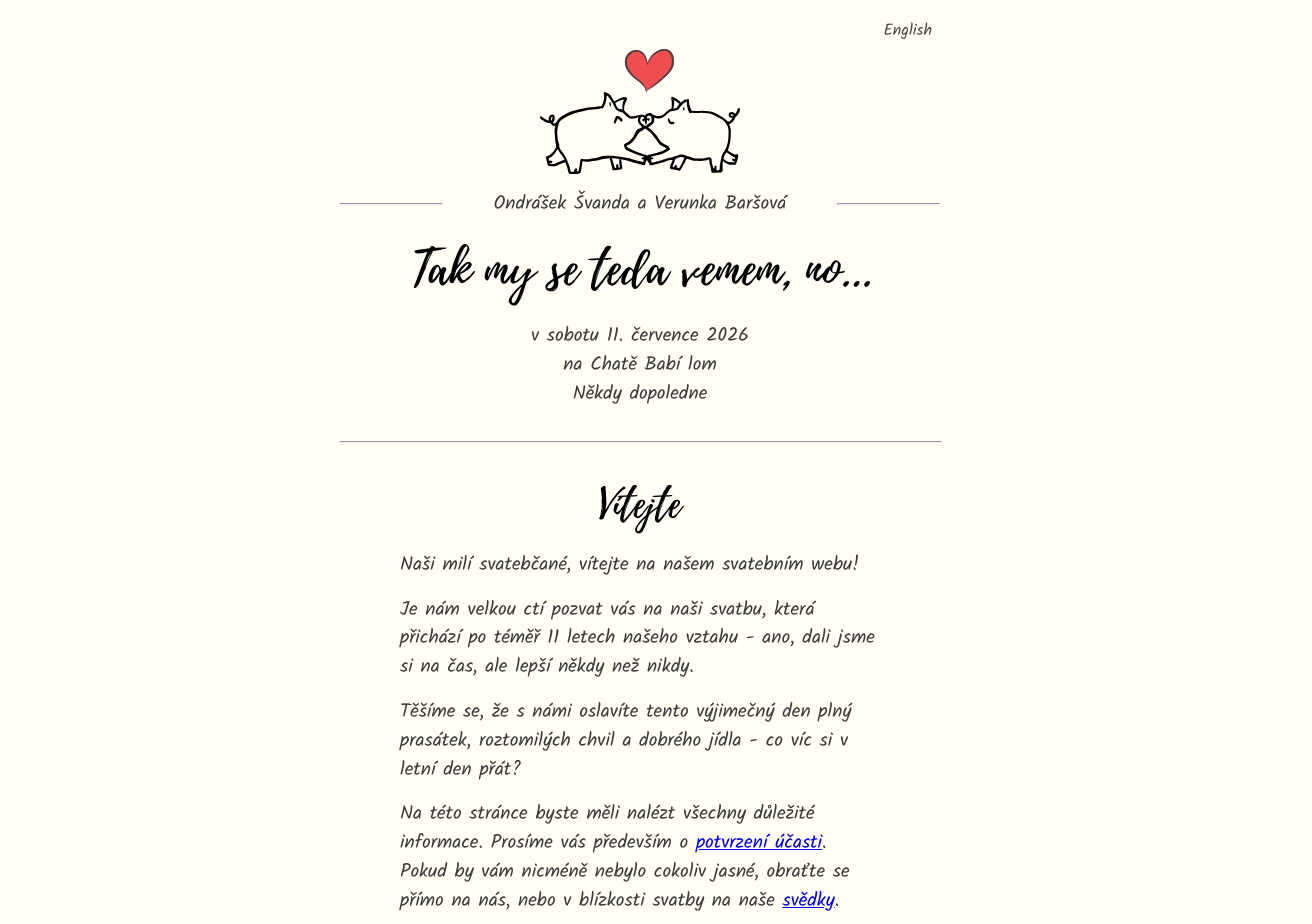
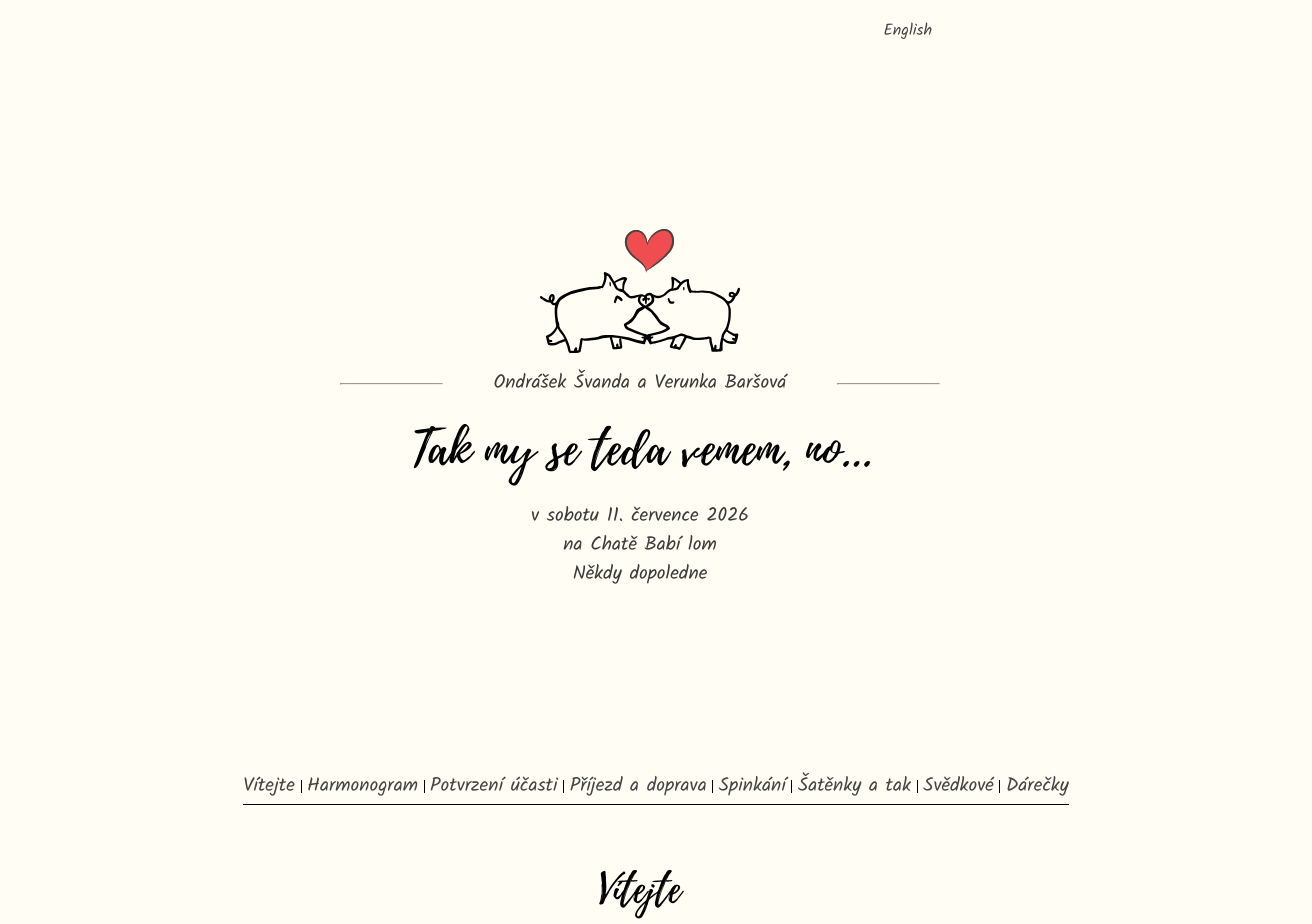
Before and after one commit to Papooch/takmysetedavemem.cz, a Nuxt app: page / in a window 1280 px wide. Shown: the top 924 px of the page, 1312 px wide, since content can reach past the window. Built offline with nearby package versions, Linux system fonts and the light colour scheme.

Commit message:
add menu bar (on desktop)

```diff
--- a/app/components/pages/MainPage.vue
+++ b/app/components/pages/MainPage.vue
@@ -1,11 +1,14 @@
 <template>
   <NuxtLayout>
+    <section class="hero">
       <PRow
         justify="right"
         alignment="top"
       >
         <LanguageSwitcher />
       </PRow>
+
+      <div class="hero-center">
         <PColumn
           gap="1"
           alignment="center"
@@ -46,8 +49,9 @@
             <h1 v-html="t.intro.soWellGetMarriedThenHtml" />
           </div>
         </PColumn>
-    <PSpacer height="1" />
+
         <PColumn
+          class="hero-date"
           alignment="center"
           gap="0"
         >
@@ -55,9 +59,23 @@
           <div>{{ t.intro.where }}</div>
           <div>{{ t.intro.time }}</div>
         </PColumn>
+      </div>
+    </section>
 
-    <PSpacer height="2" />
-    <hr width="100%">
+    <div class="top-bar">
+      <nav class="sections-menu">
+        <ul class="sections-menu-list">
+          <li
+            v-for="section in menuSections"
+            :key="section.id"
+            class="sections-menu-item"
+          >
+            <a :href="`#${section.id}`">{{ section.label }}</a>
+          </li>
+        </ul>
+      </nav>
+    </div>
+
     <PSpacer height="2" />
 
     <PColumn
@@ -225,12 +243,99 @@ import type { Translations } from "~~/i18n";
 
 const props = defineProps<{ t: Translations }>();
 
+const menuSections = computed(() => [
+  { id: "introduction", label: props.t.sections.introduction.title },
+  { id: "schedule", label: props.t.sections.schedule.title },
+  { id: "confirmation", label: props.t.sections.confirmation.title },
+  { id: "arrival", label: props.t.sections.arrival.title },
+  { id: "accommodation", label: props.t.sections.accommodation.title },
+  { id: "dressCode", label: props.t.sections.dressCode.title },
+  { id: "witnesses", label: props.t.sections.witnesses.title },
+  { id: "gifts", label: props.t.sections.gifts.title },
+]);
+
 useSeoMeta({
   title: props.t.intro.soWellGetMarriedThen,
 });
 </script>
 
 <style scoped>
+.hero {
+  min-height: calc(100svh - 3rem);
+  display: flex;
+  flex-direction: column;
+}
+
+.hero-center {
+  flex: 1;
+  display: flex;
+  flex-direction: column;
+  justify-content: center;
+}
+
+.hero-date {
+  margin-top: 1rem;
+}
+
+.top-bar {
+  position: sticky;
+  top: 0;
+  z-index: 50;
+  width: 100vw;
+  margin-left: calc(50% - 50vw);
+  margin-top: -0.25rem;
+  min-height: 3rem;
+  background-color: #fffdf4;
+  padding: 0.5rem 0;
+}
+
+.sections-menu {
+  width: 100%;
+  overflow-x: auto;
+  padding: 0 1rem;
+  text-align: center;
+}
+
+.sections-menu-list {
+  display: inline-flex;
+  align-items: center;
+  justify-content: center;
+  list-style: none;
+  gap: 0;
+  white-space: nowrap;
+  border-bottom: 1px solid black;
+  padding-bottom: 0.2rem;
+}
+
+.sections-menu-item {
+  display: inline-flex;
+  align-items: center;
+}
+
+.sections-menu-item + .sections-menu-item::before {
+  content: "";
+  display: inline-block;
+  width: 1px;
+  height: 0.8rem;
+  background-color: black;
+  margin: 0 0.35rem;
+}
+
+.sections-menu-item a {
+  font-size: inherit;
+  color: inherit;
+  color: #444444;
+  text-decoration: none;
+}
+
+.sections-menu-item a:hover {
+  text-decoration: underline;
+}
+
+:deep(h2[id]) {
+  scroll-margin-top: 3.5rem;
+}
+
 .title-container {
   text-align: center;
 }
```
Lines whose indentation alone changed are shown as unchanged.
